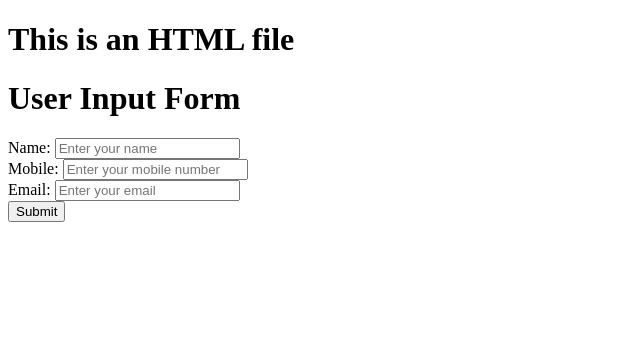
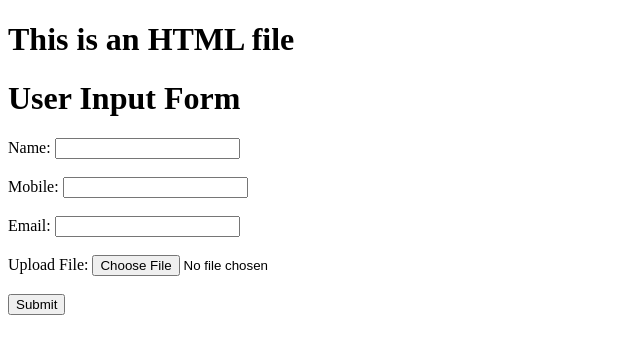
Before and after one commit to jasleenkhalsa/Codigo-Classes, a Django app: page / in a window 1280 px wide. Shown: the top 354 px of the page, without its empty margins (0-640 px from the left). Run offline with Django 5.2, Linux system fonts and the light colour scheme.

Commit message:
for Uploading files

```diff
--- a/webdev/appdev/models.py
+++ b/webdev/appdev/models.py
@@ -6,3 +6,4 @@ class TableOne(models.Model):
     name = models.CharField(max_length= 100)
     mobile = models.CharField(max_length=10)
     email = models.CharField(max_length=100)
+    file = models.FileField(upload_to='media/', null=True, blank=True)
--- a/webdev/appdev/templates/home.html
+++ b/webdev/appdev/templates/home.html
@@ -9,21 +9,24 @@
     <h1> This is an HTML file </h1>
 
     <h1> User Input Form </h1>
-    <form method="post">
+    <form method="post" enctype = "multipart/form-data">
         {% csrf_token %}
 
         <!-- 3 things needed : name,mobile, email -->
     <label for="name">Name: </label>
-    <input type="text" name="name" placeholder="Enter your name"><br>
+    <input type="text" id ="name" name ="var_name"><br><br>
 
     <label for="mobile">Mobile: </label>
-    <input type="text" name="mobile" placeholder="Enter your mobile number"><br>
+    <input type="text" id ="mobile" name ="mobile"><br><br>
 
     <label for="email">Email: </label>
-    <input type="text" name="email" placeholder="Enter your email"><br>
+    <input type="text" id ="email" name ="email"><br><br>
 
-    <button type = "Submit">Submit</button>
+    <!-- <button type = "Submit">Submit</button> -->
+        <label for="file">Upload File: </label>
+        <input type="file" id = "file name="file><br><br>
 
+    <input  type="submit" value="Submit">
     </form>
 </body>
 </html>
```
Also changed, not shown: webdev/webdev/settings.py (+7 -0 lines), webdev/appdev/migrations/0002_tableone_file.py (added), webdev/db.sqlite3.
